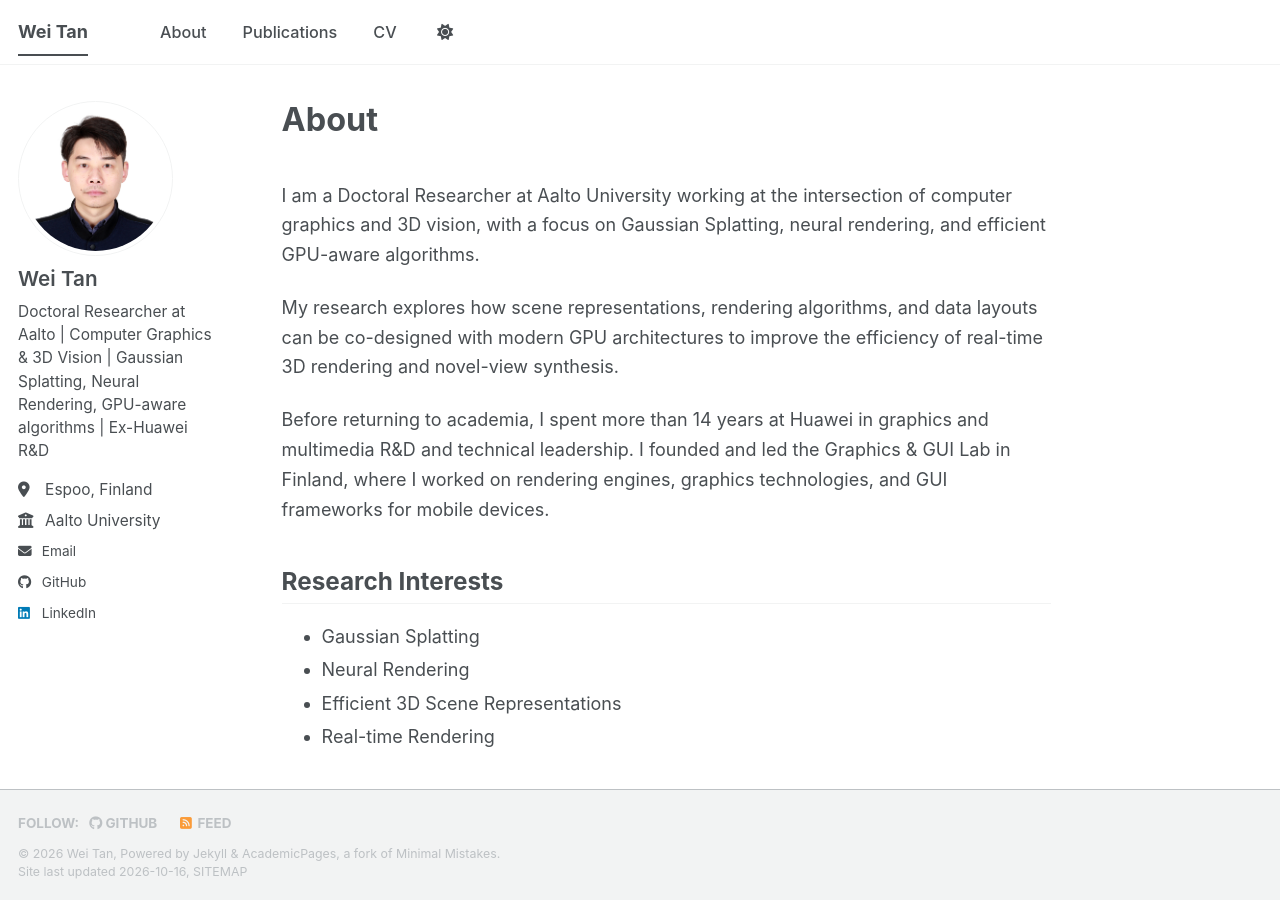
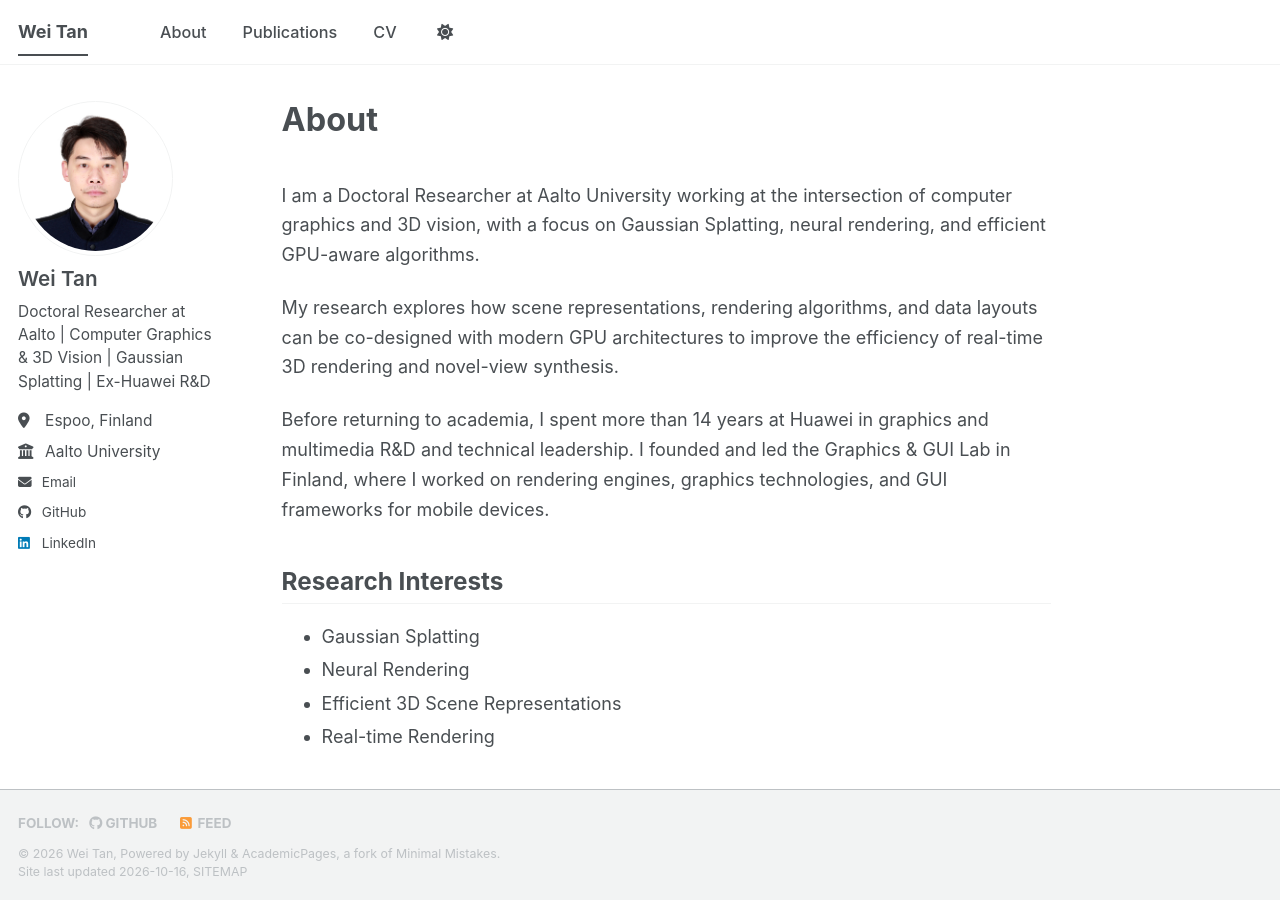
Before and after one commit to alex-tan-60149/alex-tan-60149.github.io, a Jekyll site: the page built from _pages/about.md, in a window 1280 px wide and 900 px high. Built offline with Jekyll 4.4.1, drawn with Linux system fonts in a browser that asks for light colours; a style sheet for code colours, icons or effects is not loaded.

Commit message:
Update bio in _config.yml
Removed 'Neural Rendering' from bio.

```diff
--- a/_config.yml
+++ b/_config.yml
@@ -19,7 +19,7 @@ author:
 
   name: "Wei Tan"
   pronouns:
-  bio: "Doctoral Researcher at Aalto | Computer Graphics & 3D Vision | Gaussian Splatting, Neural Rendering, GPU-aware algorithms | Ex-Huawei R&D"
+  bio: "Doctoral Researcher at Aalto | Computer Graphics & 3D Vision | Gaussian Splatting | Ex-Huawei R&D"
 
   location: "Espoo, Finland"
   employer: "Aalto University"
```
